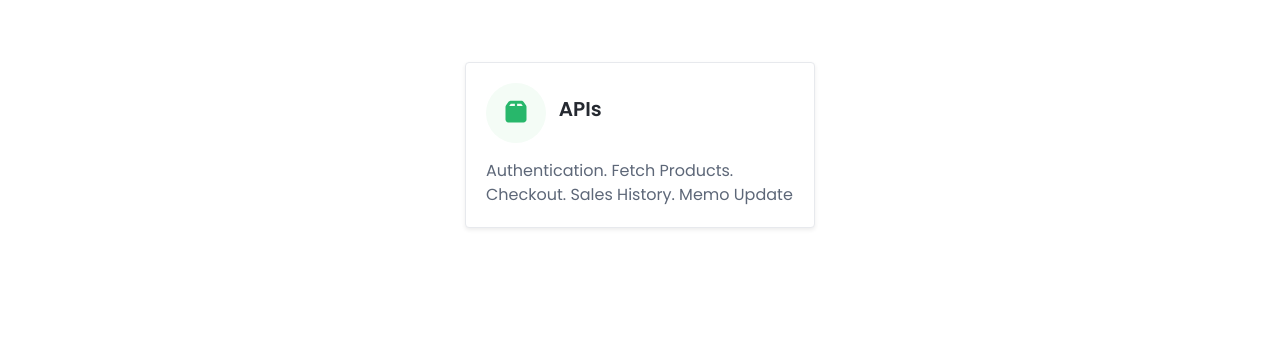
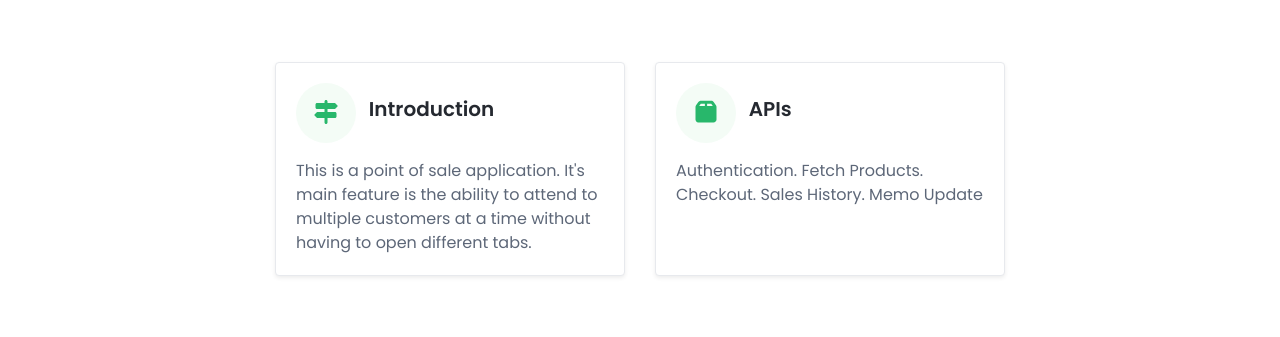
Before and after one commit to poswapp/poswapp.github.io, a plain HTML site: page index.html in a window 1280 px wide. Shown: the part 223-560 px from the top of the page. Drawn offline with Linux system fonts and the light colour scheme.

Commit message:
Added Intro

```diff
--- a/index.html
+++ b/index.html
@@ -76,7 +76,7 @@
 		<div class="container">
 			<div class="docs-overview py-5">
 				<div class="row justify-content-center">
-					<!-- <div class="col-12 col-lg-4 py-3">
+					<div class="col-12 col-lg-4 py-3">
 						<div class="card shadow-sm">
 							<div class="card-body">
 								<h5 class="card-title mb-3">
@@ -86,13 +86,14 @@
 									<span class="card-title-text">Introduction</span>
 								</h5>
 								<div class="card-text">
-								    Section overview goes here. Lorem ipsum dolor sit amet, consectetuer adipiscing elit. Aenean commodo ligula eget dolor.
+									This is a point of sale application. It's main feature is the ability to attend to
+									multiple customers at a time without having to open different tabs.
 								</div>
 								<a class="card-link-mask" href="docs-page.html#section-1"></a>
 							</div>
 						</div>
 					</div>
-				    <div class="col-12 col-lg-4 py-3">
+					<!-- <div class="col-12 col-lg-4 py-3">
 					    <div class="card shadow-sm">
 						    <div class="card-body">
 							    <h5 class="card-title mb-3">
```
Lines whose indentation alone changed are shown as unchanged.
